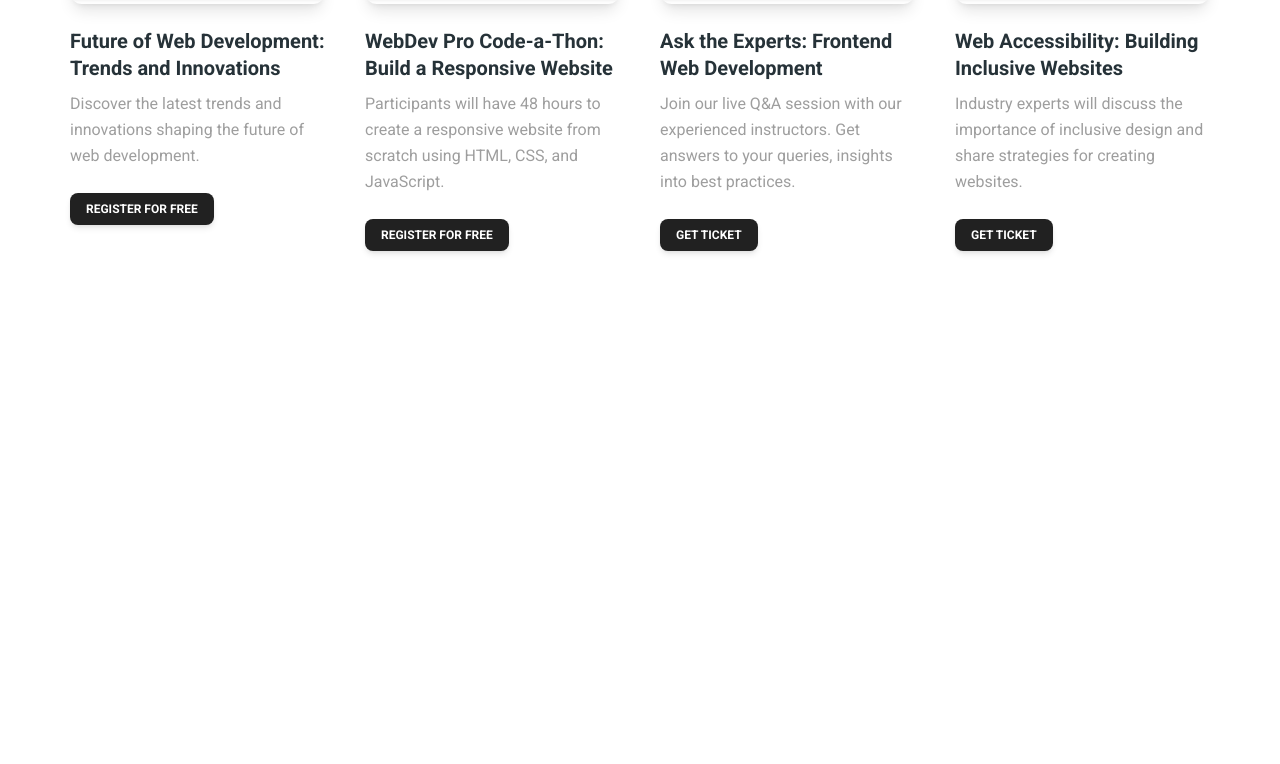
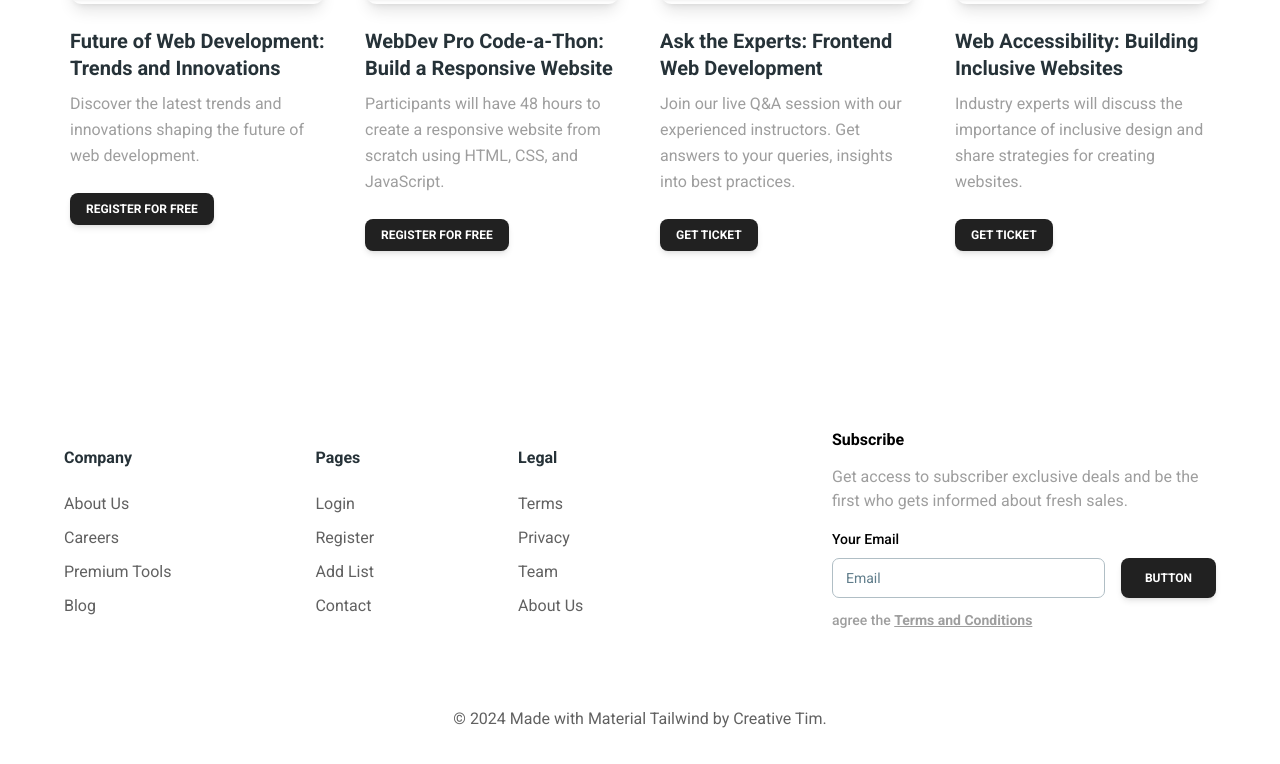
Before and after one commit to ameen-sid/Team-Eagles-Website, a Next.js app: page / in a window 1280 px wide. Shown: the part 3229-3993 px from the top of the page. Before the commit the page ends 3560 px from the top, so only its background shows below. Built offline with nearby package versions, Linux system fonts and the light colour scheme.

Commit message:
Updated Page.tsx file

```diff
--- a/src/app/page.tsx
+++ b/src/app/page.tsx
@@ -1,5 +1,5 @@
 // Import the Required Modules
-import { NavBar } from "@/components";
+import { NavBar, Footer } from "@/components";
 import Hero from "./hero";
 import OurImpressiveStats from "./our-impressive-stats";
 import ExplorePlayers from "./explore-players";
@@ -13,6 +13,7 @@ export default function Home() {
       <OurImpressiveStats />
       <ExplorePlayers />
       <Events />
+      <Footer />
     </>
   );
 }
```
